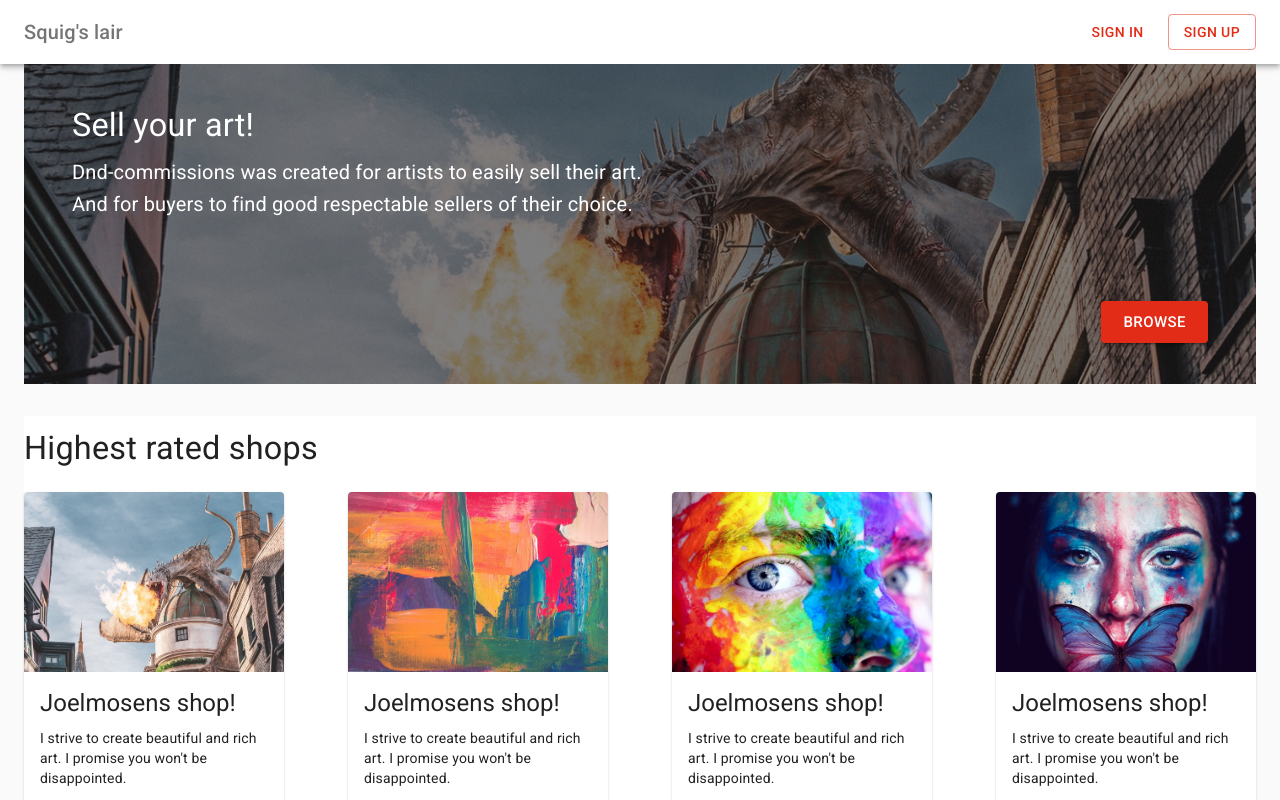
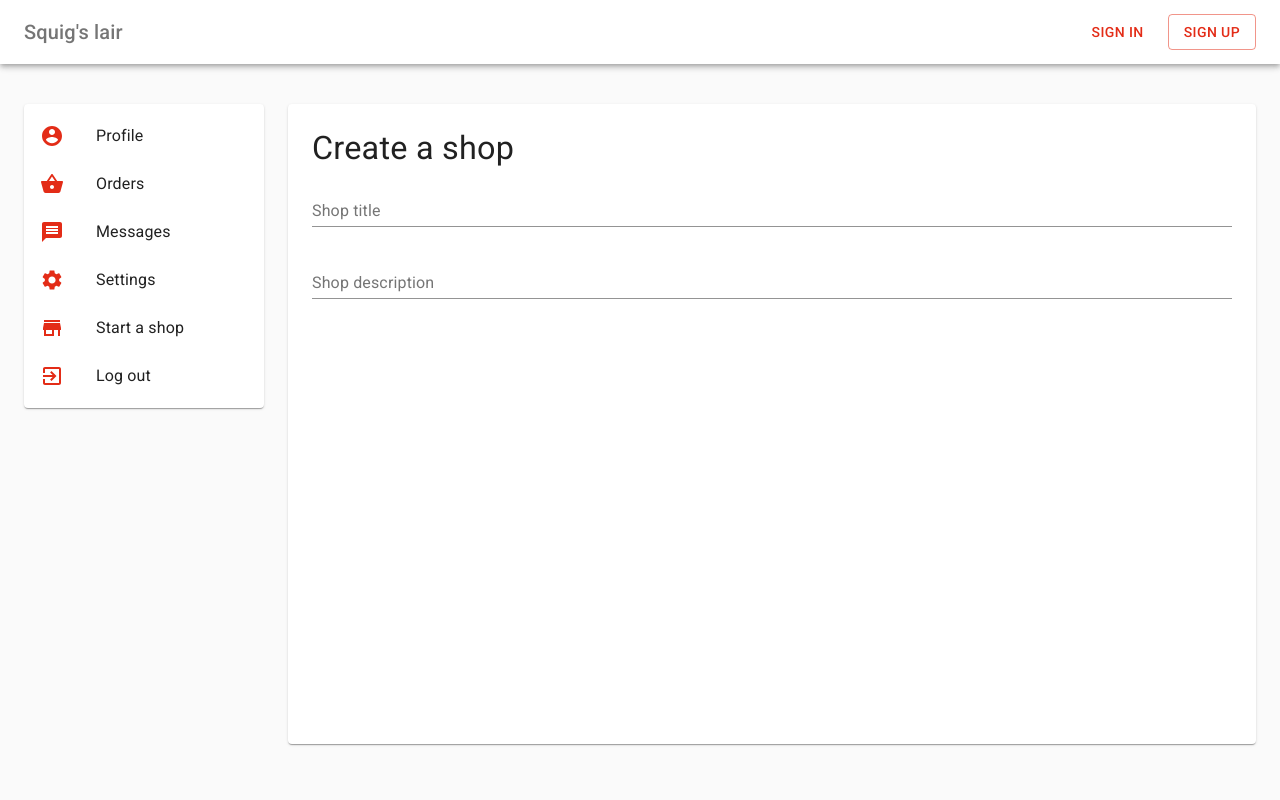
Before and after one commit to Menyten/dnd-commissions-frontend, a React (Create React App) app: page /account/create-shop in a window 1280 px wide. Shown: the top 800 px of the page. Built offline with nearby package versions, Linux system fonts and the light colour scheme; no server answers.

Commit message:
code splitting. chnaged profile to account

```diff
--- a/src/App.js
+++ b/src/App.js
@@ -1,59 +1,25 @@
-import React, { useEffect, useContext } from 'react';
+import React from 'react';
 import { Switch, Route } from 'react-router-dom';
 
 import Start from './views/start/Start';
 import SignUp from './views/signup/SignUp';
 import SignIn from './views/signin/SignIn';
-import Profile from './views/profile/Profile';
+import Account from './views/account/Account';
 
 import Authenticated from './components/app/authenticated/Authenticated';
 import Toast from './components/common/toast/Toast';
 
-import { GlobalContext } from './context/GlobalState';
-import { setUser, setToken } from './context/actions/authActions';
-import { fetchy } from './utils/fetchy';
+import useAuthCheck from './hooks/useAuthCheck';
 
 function App() {
-  const {
-    dispatch,
-    state: { user, token }
-  } = useContext(GlobalContext);
-
-  const query = /* GraphQL */ `
-    query {
-      checkSignedIn {
-        token
-        user {
-          _id
-          username
-          firstname
-          lastname
-          email
-        }
-      }
-    }
-  `;
-
-  useEffect(() => {
-    const check = async () => {
-      const res = await fetchy.post('', {
-        query
-      });
-      const data = await res.json();
-      dispatch(setUser(data.data.checkSignedIn.user));
-      dispatch(setToken(data.data.checkSignedIn.token));
-    };
-    if (!user) {
-      check();
-    }
-  }, [user]);
+  useAuthCheck();
 
   return (
     <>
       <Switch>
         <Authenticated path="/signin" component={SignIn} />
         <Authenticated path="/signup" component={SignUp} />
-        <Route path="/profile" component={Profile} />
+        <Route path="/account" component={Account} />
         <Route path="/" component={Start} />
       </Switch>
       <Toast />
--- a/src/components/common/navbar/NavBar.js
+++ b/src/components/common/navbar/NavBar.js
@@ -21,7 +21,7 @@ const NavBar = () => {
   const classes = navbarStyles();
 
   const renderSignedInNavigation = () => (
-    <MuiLink component={Link} to="/profile">
+    <MuiLink component={Link} to="/account">
       <IconButton color="primary">
         <AccountCircle fontSize="large" />
       </IconButton>
--- /dev/null
+++ b/src/components/profile/createshop/CreateShop.js
@@ -0,0 +1,17 @@
+import React from 'react';
+import { Grid, TextField } from '@material-ui/core';
+
+const CreateShop = () => (
+  <>
+    <Grid container spacing={3}>
+      <Grid item xs={12}>
+        <TextField label="Shop title" fullWidth />
+      </Grid>
+      <Grid item xs={12}>
+        <TextField label="Shop description" fullWidth multiline />
+      </Grid>
+    </Grid>
+  </>
+);
+
+export default CreateShop;
--- /dev/null
+++ b/src/graphql/queries/checkSignedIn.js
@@ -0,0 +1,14 @@
+export default /* GraphQL */ `
+  query {
+    checkSignedIn {
+      token
+      user {
+        _id
+        username
+        firstname
+        lastname
+        email
+      }
+    }
+  }
+`;
--- /dev/null
+++ b/src/graphql/queries/signIn.js
@@ -0,0 +1,14 @@
+export default /* GraphQL */ `
+  query($email: String!, $password: String!) {
+    signIn(signInInput: { email: $email, password: $password }) {
+      token
+      user {
+        _id
+        username
+        firstname
+        lastname
+        email
+      }
+    }
+  }
+`;
--- /dev/null
+++ b/src/hooks/useAuthCheck.js
@@ -0,0 +1,30 @@
+import { useEffect, useContext } from 'react';
+
+import { GlobalContext } from '../context/GlobalState';
+import { setUser, setToken } from '../context/actions/authActions';
+import { fetchy } from '../utils/fetchy';
+import query from '../graphql/queries/checkSignedIn';
+
+const useAuthCheck = () => {
+  const { dispatch, state } = useContext(GlobalContext);
+  const { user } = state;
+
+  useEffect(() => {
+    const check = async () => {
+      const res = await fetchy.post('', {
+        query
+      });
+      const data = await res.json();
+      if (data.data.checkSignedIn) {
+        dispatch(setUser(data.data.checkSignedIn.user));
+        dispatch(setToken(data.data.checkSignedIn.token));
+      }
+      return;
+    };
+    if (!user) {
+      check();
+    }
+  }, [user, dispatch]);
+};
+
+export default useAuthCheck;
--- a/src/styles/profile/profileStyles.js
+++ b/src/styles/profile/profileStyles.js
@@ -10,7 +10,8 @@ const useStyles = makeStyles(theme => ({
   },
   panelRight: {
     flex: 1,
-    height: '100%'
+    height: '100%',
+    padding: theme.spacing(3)
   },
   panelLeft: {
     width: '15rem',
--- a/src/views/profile/Profile.js
+++ b/src/views/account/Account.js
@@ -1,4 +1,5 @@
 import React from 'react';
+import { Switch, Route, Link } from 'react-router-dom';
 import {
   Container,
   Paper,
@@ -15,15 +16,30 @@ import {
   Store,
   Settings,
   ShoppingBasket,
-  Message
+  Message,
+  ExitToApp
 } from '@material-ui/icons';
 
 import NavBar from '../../components/common/navbar/NavBar';
+import CreateShop from '../../components/profile/createshop/CreateShop';
 
 import profileStyles from '../../styles/profile/profileStyles';
+import { fetchy } from '../../utils/fetchy';
 
-const Profile = () => {
+const Account = () => {
   const classes = profileStyles();
+
+  const signOut = async () => {
+    const res = await fetchy.post('', {
+      query: /* GraphQL */ `
+        {
+          signOut
+        }
+      `
+    });
+
+    console.log(await res.json());
+  };
 
   return (
     <>
@@ -57,17 +73,28 @@ const Profile = () => {
                   </ListItemIcon>
                   <ListItemText primary="Settings" />
                 </ListItem>
-                <ListItem button>
+                <ListItem button component={Link} to="/account/create-shop">
                   <ListItemIcon>
                     <Store color="primary" />
                   </ListItemIcon>
                   <ListItemText primary="Start a shop" />
                 </ListItem>
+                <ListItem button onClick={signOut}>
+                  <ListItemIcon>
+                    <ExitToApp color="primary" />
+                  </ListItemIcon>
+                  <ListItemText primary="Log out" />
+                </ListItem>
               </List>
             </Paper>
           </Hidden>
           <Paper className={classes.panelRight}>
-            <Typography>Hello</Typography>
+            <Typography variant="h4" gutterBottom>
+              Create a shop
+            </Typography>
+            <Route path="/account/create-shop">
+              <CreateShop />
+            </Route>
           </Paper>
         </Box>
       </Container>
@@ -75,4 +102,4 @@ const Profile = () => {
   );
 };
 
-export default Profile;
+export default Account;
--- a/src/views/signin/SignIn.js
+++ b/src/views/signin/SignIn.js
@@ -12,6 +12,7 @@ import { GlobalContext } from '../../context/GlobalState';
 import { showSnackbar } from '../../context/actions/snackbarActions';
 import { setUser, setToken } from '../../context/actions/authActions';
 import { fetchy } from '../../utils/fetchy';
+import query from '../../graphql/queries/signIn';
 
 import formStyles from '../../styles/common/form/formStyles';
 import NavBar from '../../components/common/navbar/NavBar';
@@ -21,21 +22,6 @@ const SignIn = () => {
   const { dispatch } = useContext(GlobalContext);
   const { register, errors, handleSubmit } = useForm();
   const classes = formStyles();
-
-  const query = /* GraphQL */ `
-    query($email: String!, $password: String!) {
-      signIn(signInInput: { email: $email, password: $password }) {
-        token
-        user {
-          _id
-          username
-          firstname
-          lastname
-          email
-        }
-      }
-    }
-  `;
 
   const onSubmit = async data => {
     const res = await fetchy.post('', {
```
